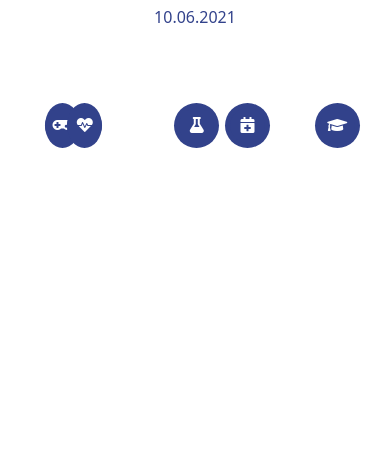
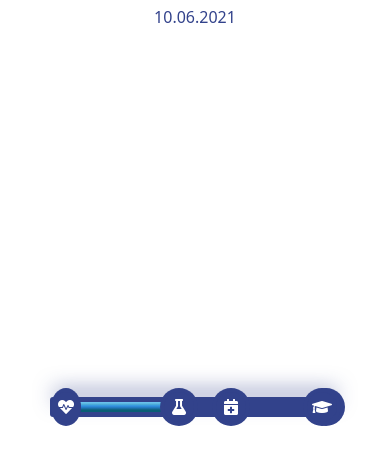
Before and after one commit to kasiaaa782/timeline, a plain HTML site: page index.html in a window 390 px wide. Shown: the part 76-540 px from the top of the page. Drawn offline with nearby package versions, Linux system fonts and the light colour scheme.

Commit message:
Dependence width on date in JS

```diff
--- a/index.html
+++ b/index.html
@@ -35,43 +35,43 @@
   <section>
     <div class="wrapper">
       <div class="wrapper__axis">
-        <div class="wrapper__axis--progress-bar"></div>
-        <div class="wrapper__axis--heartbeat period">
+        <div id="progress-bar" class="wrapper__axis--progress-bar"></div>
+        <div id="heartbeat" class="wrapper__axis--heartbeat period">
           <div class="wrapper__axis--circle">
             <div id="icon0" onmouseover="getId(0)" data-toggle="popover" data-trigger="hover"
-              class="wrapper__axis--circle2">
+              class="wrapper__axis--circle-inside">
               <i class="fas fa-heartbeat"></i>
             </div>
           </div>
         </div>
-        <div class="wrapper__axis--flask period">
+        <div id="flask" class="wrapper__axis--flask period">
           <div class="wrapper__axis--circle">
             <div id="icon1" onmouseover="getId(1)" data-toggle="popover" data-trigger="hover"
-              class="wrapper__axis--circle2">
+              class="wrapper__axis--circle-inside">
               <i class="fas fa-flask"></i>
             </div>
           </div>
         </div>
-        <div class="wrapper__axis--calendar period">
+        <div id="calendar" class="wrapper__axis--calendar period">
           <div class="wrapper__axis--circle">
             <div id="icon2" onmouseover="getId(2)" data-toggle="popover" data-trigger="hover"
-              class="wrapper__axis--circle2">
+              class="wrapper__axis--circle-inside">
               <i class="fas fa-calendar-plus"></i>
             </div>
           </div>
         </div>
-        <div class="wrapper__axis--graduation period">
+        <div id="graduation" class="wrapper__axis--graduation period">
           <div class="wrapper__axis--circle">
             <div id="icon3" onmouseover="getId(3)" data-toggle="popover" data-trigger="hover"
-              class="wrapper__axis--circle2">
+              class="wrapper__axis--circle-inside">
               <i class="fas fa-graduation-cap"></i>
             </div>
           </div>
         </div>
-        <div class="wrapper__axis--gamepad period">
+        <div id="gamepad" class="wrapper__axis--gamepad period">
           <div class="wrapper__axis--circle">
             <div id="icon4" onmouseover="getId(4)" data-toggle="popover" data-trigger="hover"
-              class="wrapper__axis--circle2">
+              class="wrapper__axis--circle-inside">
               <i class="fas fa-gamepad"></i>
             </div>
           </div>
--- a/script.js
+++ b/script.js
@@ -1,6 +1,8 @@
 
 window.onload = () => {
   setCurrentDate();
+  setProgressBar();
+  setIcons();
 }
 
 var tabContent = [
@@ -13,6 +15,7 @@ var tabContent = [
 var tabDate = [];
 var tabName = [];
 var item;
+var date;
 
 for (var i = 0; i < tabContent.length; i++) {
   tabDate.push(tabContent[i][0]);
@@ -30,7 +33,31 @@ getId = (item) => {
 }
 
 setCurrentDate = () => {
-  var date = '10.06.2021';
-  document.getElementById("date").innerHTML = date;
+  date = '10.06.2021';
+  $('#date').html(date);
 }
-console.log(screen.width)
+
+setProgressBar = () => {
+  var progressPercent = setWidthPercent(date);
+  $('#progress-bar').width(progressPercent);
+}
+
+setIcons = () => {
+  var heartbeat = setWidthPercent(tabDate[0]);
+  var flask = setWidthPercent(tabDate[1]);
+  var calendar = setWidthPercent(tabDate[2]);
+  var graduation = setWidthPercent(tabDate[3]);
+  var gamepad = setWidthPercent(tabDate[4]);
+
+  $('#heartbeat').width(heartbeat);
+  $('#flask').width(flask);
+  $('#calendar').width(calendar);
+  $('#graduation').width(graduation);
+  $('#gamepad').width(gamepad);
+}
+
+setWidthPercent = (date) => {
+  var day = date.substring(0,2);
+  var percent = day * 100 / 30;
+  return percent + '%';
+}
--- a/style.css
+++ b/style.css
@@ -42,10 +42,8 @@ section {
 
 .wrapper__axis--progress-bar {
   height: 10px;
-  width: 33%;
   position: absolute;
   z-index: 2;
-  background: rgb(9,93,116);
   background: linear-gradient(0deg, rgba(9,93,116,1) 19%, rgba(35,120,186,1) 42%, rgba(50,147,227,1) 61%, rgba(78,174,214,1) 77%, rgba(105,193,235,1) 91%);
   border-radius: 5px;
 }
@@ -59,29 +57,24 @@ section {
 .wrapper__axis--heartbeat {
   position: absolute;
   z-index: 6;
-  width: 7%;
 }
 
 .wrapper__axis--flask {
   position: absolute;
   z-index: 5;
-  width: 37%;
 }
 
 .wrapper__axis--calendar {
   position: absolute;
   z-index: 4;
-  width: 50%;
 }
 
 .wrapper__axis--graduation {
   position: absolute;
   z-index: 3;
-  width: 73%;
 }
 
 .wrapper__axis--gamepad {
-  width: 100%;
   position: relative;
   left: 5px;
 }
@@ -96,7 +89,7 @@ section {
   justify-content: center;
 }
 
-.wrapper__axis--circle2 {
+.wrapper__axis--circle-inside {
   width: 30px;
   height: 30px;
   border-radius: 50%;
@@ -107,48 +100,17 @@ section {
   cursor: pointer;
 }
 
-.wrapper__axis--circle2:hover {
+.wrapper__axis--circle-marked {
+  background: linear-gradient(0deg, rgba(9,93,116,1) 19%, rgba(35,120,186,1) 42%, rgba(50,147,227,1) 61%, rgba(78,174,214,1) 77%, rgba(105,193,235,1) 91%);
+}
+
+.wrapper__axis--circle-inside:hover {
   background: rgb(127,228,217);
   background: linear-gradient(0deg, rgba(127,228,217,1) 12%, rgba(129,223,227,1) 24%, rgba(114,196,210,1) 44%, rgba(114,196,210,1) 64%, rgba(129,223,227,1) 88%, rgba(127,228,217,1) 91%);
 }
 
 @media (max-width: 640px) {
-  .wrapper {
-    height: 80vh;
-    display: flex;
-    justify-content: flex-start;
-    align-items: flex-start;
-    padding: 30px;
-  }
 
-  .wrapper__axis--progress-bar {
-    display: flex;
-    flex-direction: column;
-    width: 0vw;
-    height: 0px;
-  }
-
-  .wrapper__axis--progress-bar > div:last-child {
-    padding-left: 0vw;
-  }
-
-  .wrapper__axis {
-    width: 0vw;
-    height: 0px;
-  }
-
-  .wrapper__axis--circle {
-    width: 45px;
-    height: 45px;
-    border-radius: 50%;
-    background-color: rgb(50, 66, 139);
-    margin: 20px 10px 20px 10px;
-  }
-
-  .wrapper__axis--circle2 {
-    width: 35px;
-    height: 35px;
-  }
 }
 
 /* Stylize popover */
```
